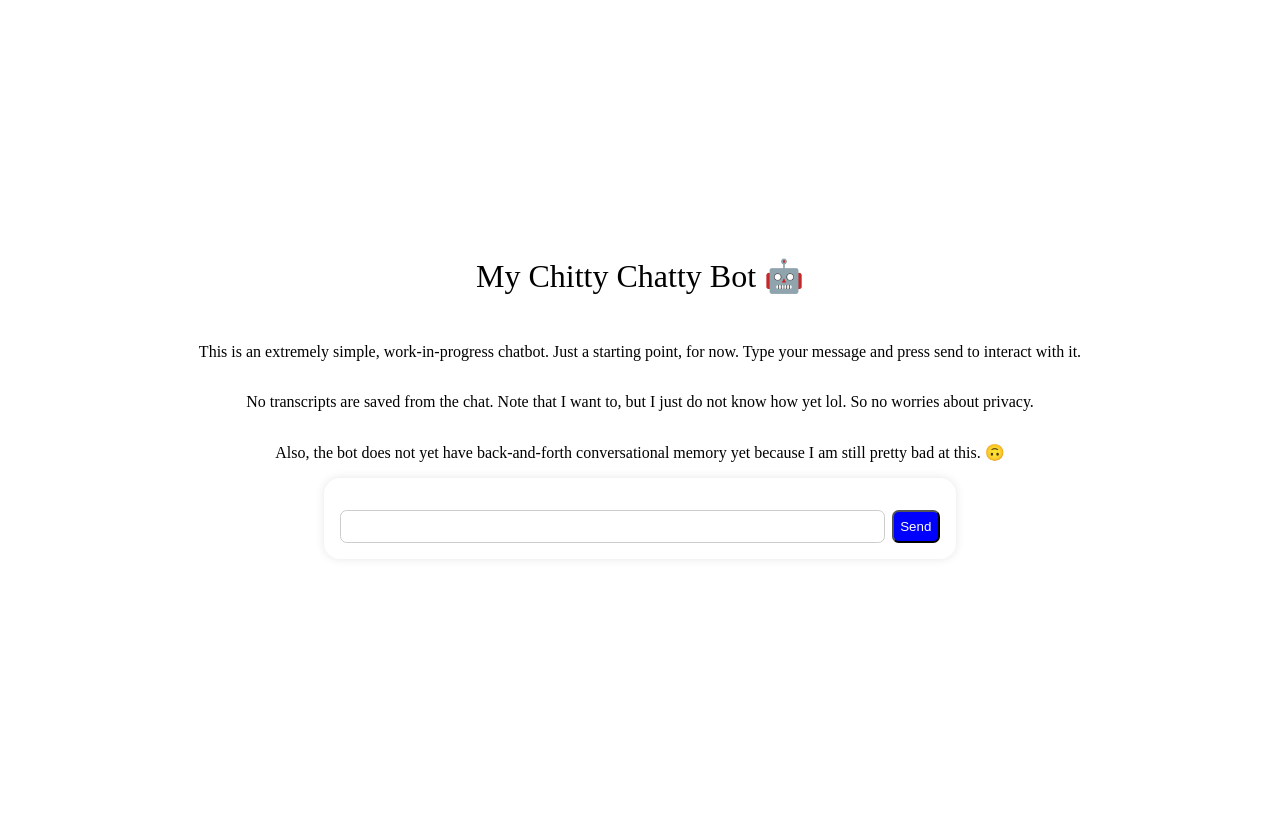
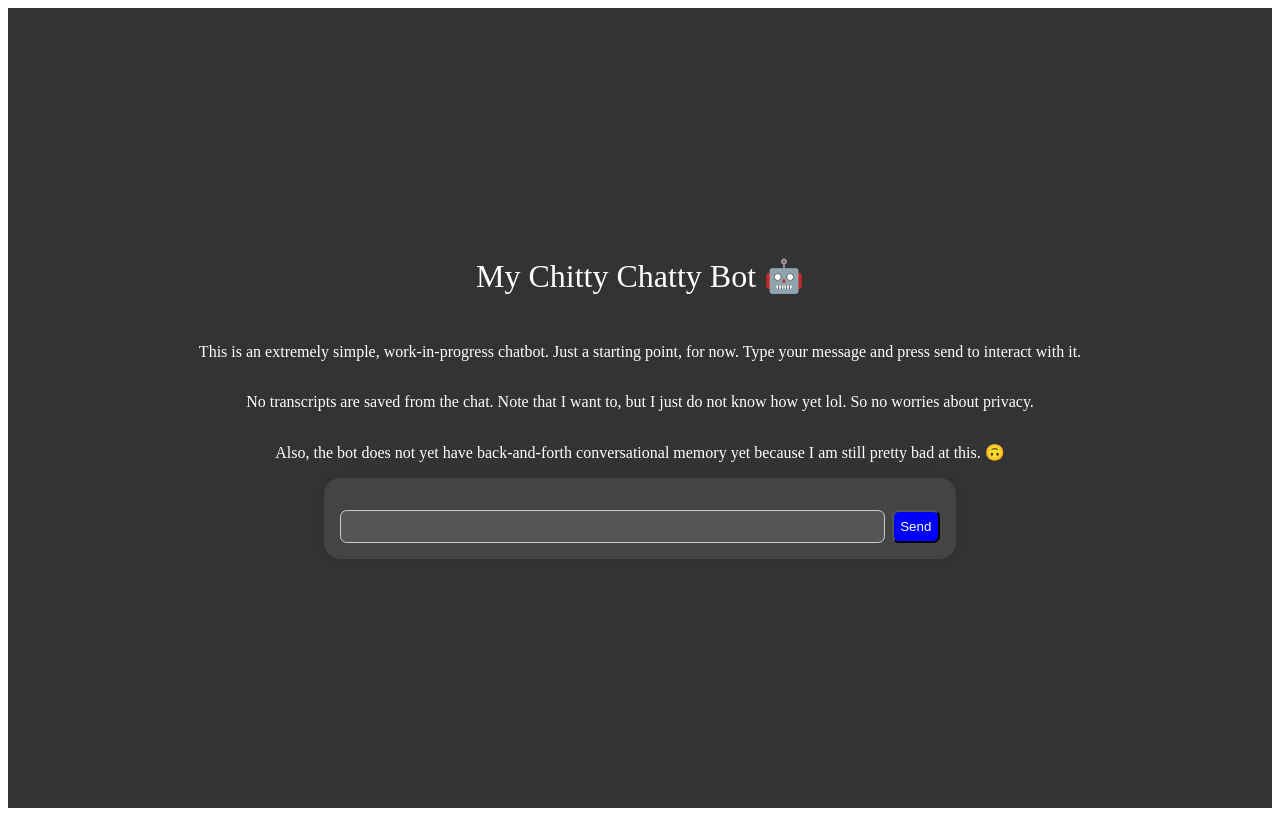
Before and after one commit to TheLegitSmit/GitCo, a Next.js app: page / in a window 1280 px wide. Built offline with nearby package versions, Linux system fonts and the light colour scheme.

Commit message:
dark mode

```diff
--- a/src/pages/index.tsx
+++ b/src/pages/index.tsx
@@ -28,21 +28,21 @@ export default function Chat() {
   }
 
   return (
-    <div style={{ display: 'flex', flexDirection: 'column', justifyContent: 'center', alignItems: 'center', height: '100vh' }}>
+    <div style={{ display: 'flex', flexDirection: 'column', justifyContent: 'center', alignItems: 'center', height: '100vh', backgroundColor: '#333', color: '#fff' }}>
       <header style={{ fontSize: '2em', marginBottom: '1em' }}>My Chitty Chatty Bot 🤖</header>
       <p style={{ marginBottom: '1em', textAlign: 'center' }}>This is an extremely simple, work-in-progress chatbot. Just a starting point, for now. Type your message and press send to interact with it.</p>
       <p style={{ marginBottom: '1em', textAlign: 'center' }}>No transcripts are saved from the chat. Note that I want to, but I just do not know how yet lol. So no worries about privacy.</p>
       <p style={{ marginBottom: '1em', textAlign: 'center' }}>Also, the bot does not yet have back-and-forth conversational memory yet because I am still pretty bad at this. 🙃</p>
-      <div style={{ padding: '1em', backgroundColor: '#fff', borderRadius: '1em', boxShadow: '0 0 10px rgba(0,0,0,0.1)', width: '100%', maxWidth: '600px' }}>
+      <div style={{ padding: '1em', backgroundColor: '#444', borderRadius: '1em', boxShadow: '0 0 10px rgba(0,0,0,0.1)', width: '100%', maxWidth: '600px' }}>
         <div style={{ marginBottom: '1em' }}>
           {messages.map((message, index) => (
-            <p key={index} style={{ marginBottom: '0.5em', color: message.role === 'assistant' ? 'blue' : 'green' }}>
+            <p key={index} style={{ marginBottom: '0.5em', color: message.role === 'assistant' ? 'lightblue' : 'lightgreen' }}>
               <strong>{message.role}:</strong> {message.content}
             </p>
           ))}
         </div>
         <form onSubmit={sendMessage} style={{ display: 'flex' }}>
-          <input value={input} onChange={e => setInput(e.target.value)} style={{ flexGrow: 1, marginRight: '0.5em', padding: '0.5em', border: '1px solid #ccc', borderRadius: '0.5em' }} />
+          <input value={input} onChange={e => setInput(e.target.value)} style={{ flexGrow: 1, marginRight: '0.5em', padding: '0.5em', border: '1px solid #ccc', borderRadius: '0.5em', backgroundColor: '#555', color: '#fff' }} />
           <button type="submit" style={{ padding: '0.5em', backgroundColor: 'blue', color: 'white', borderRadius: '0.5em' }}>Send</button>
         </form>
       </div>
```
